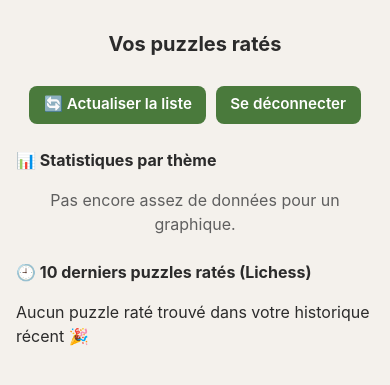
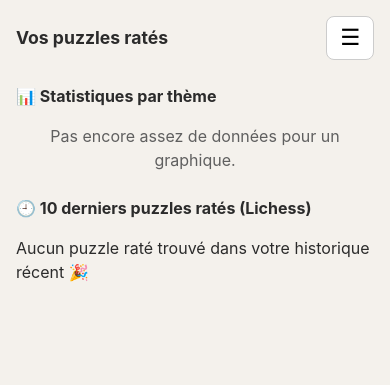
Before and after one commit to ycarissan/lichess_replay, a Flask app: template templates/puzzles.html in a window 390 px wide. Shown: the top 385 px of the page. Run offline with Flask 3, Linux system fonts and the light colour scheme; the template is opened without the code that fills it, so the values that code supplies are empty.

Commit message:
Menu sandwich mobile pour actualiser/déconnexion

```diff
--- a/static/style.css
+++ b/static/style.css
@@ -57,6 +57,19 @@ h1 { font-size: 1.5rem; }
   display: flex;
   flex-wrap: wrap;
   gap: 0.6rem;
+}
+
+.hamburger-btn {
+  display: none; /* visible uniquement sur mobile, voir media query */
+  background: #fff;
+  border: 1px solid #ccc;
+  border-radius: 8px;
+  font-size: 1.4rem;
+  line-height: 1;
+  padding: 0.5rem 0.8rem;
+  cursor: pointer;
+  min-width: 44px;
+  min-height: 44px;
 }
 
 .btn.small { padding: 0.5rem 0.9rem; font-size: 0.95rem; margin-top: 0; min-height: 38px; }
@@ -301,9 +314,29 @@ section h2 { font-size: 1.1rem; margin-bottom: 0.6rem; }
   h1 { font-size: 1.25rem; }
   section h2 { font-size: 1rem; }
 
-  .topbar { flex-direction: column; align-items: stretch; }
-  .topbar h1 { text-align: center; }
-  .topbar-actions { justify-content: center; }
+  .topbar { flex-direction: row; align-items: center; justify-content: space-between; position: relative; }
+  .topbar h1 { text-align: left; font-size: 1.1rem; margin: 0; }
+
+  .hamburger-btn { display: inline-flex; align-items: center; justify-content: center; }
+
+  .topbar-actions {
+    display: none;
+    position: absolute;
+    top: calc(100% + 0.5rem);
+    right: 0;
+    flex-direction: column;
+    align-items: stretch;
+    background: #fff;
+    border: 1px solid #e2ddd0;
+    border-radius: 10px;
+    padding: 0.6rem;
+    box-shadow: 0 6px 18px rgba(0,0,0,0.12);
+    z-index: 30;
+    min-width: 220px;
+  }
+
+  .topbar-actions.menu-open { display: flex; }
+  .topbar-actions .btn.small { width: 100%; text-align: center; }
 
   .puzzle-card { flex-direction: column; align-items: stretch; text-align: center; }
   .puzzle-card .btn { width: 100%; margin-top: 0.4rem; }
--- a/templates/puzzles.html
+++ b/templates/puzzles.html
@@ -10,7 +10,13 @@
   <main>
     <header class="topbar">
       <h1>Vos puzzles ratés</h1>
-      <div class="topbar-actions">
+
+      <button type="button" id="menu-toggle" class="hamburger-btn"
+              aria-label="Ouvrir le menu" aria-expanded="false" aria-controls="topbar-actions">
+        ☰
+      </button>
+
+      <div class="topbar-actions" id="topbar-actions">
         <a class="btn small" href="{{ url_for('puzzles') }}">🔄 Actualiser la liste</a>
         <a class="btn small" href="{{ url_for('logout') }}">Se déconnecter</a>
       </div>
@@ -311,6 +317,23 @@
         closeAllPopovers(null);
       }
     });
+    // 8) Menu sandwich (mobile) : bascule le menu d'actions du header.
+    const menuToggle = document.getElementById('menu-toggle');
+    const topbarActions = document.getElementById('topbar-actions');
+    if (menuToggle && topbarActions) {
+      menuToggle.addEventListener('click', (e) => {
+        const willOpen = !topbarActions.classList.contains('menu-open');
+        topbarActions.classList.toggle('menu-open', willOpen);
+        menuToggle.setAttribute('aria-expanded', String(willOpen));
+        e.stopPropagation();
+      });
+      document.addEventListener('click', (e) => {
+        if (!e.target.closest('#topbar-actions') && !e.target.closest('#menu-toggle')) {
+          topbarActions.classList.remove('menu-open');
+          menuToggle.setAttribute('aria-expanded', 'false');
+        }
+      });
+    }
   </script>
 </body>
 </html>
```
